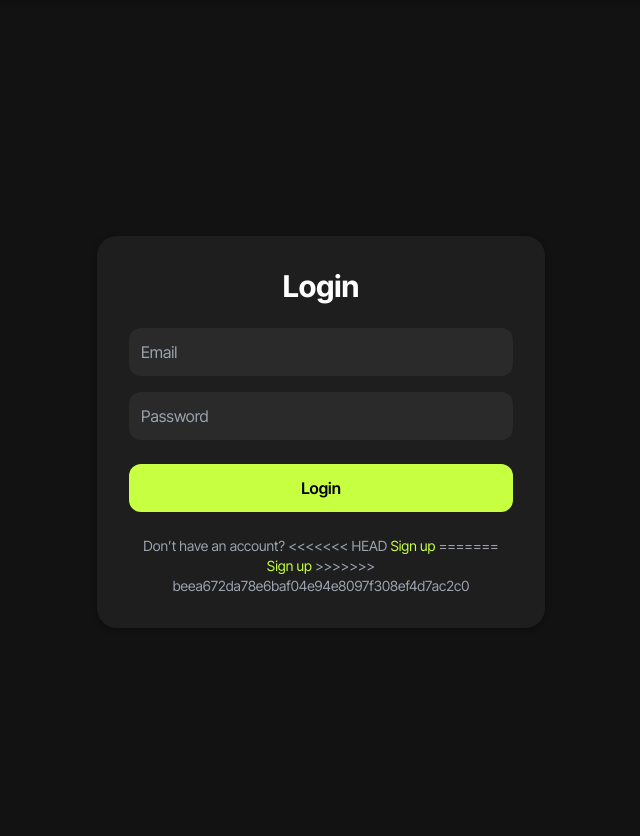
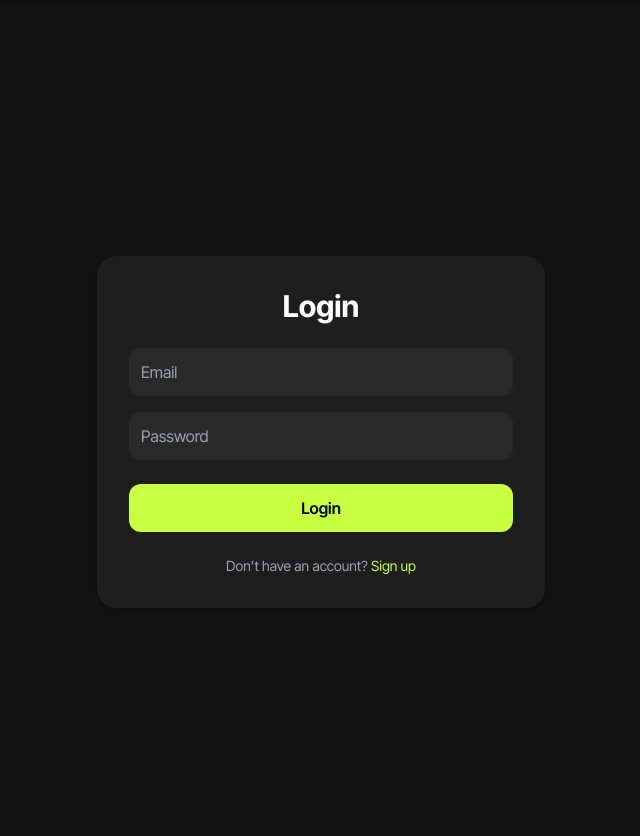
Before and after one commit to duvvururakesh/calorie-tracker-project, a Flask app: page /login in a window 1280 px wide. Shown: the part 60-896 px from the top of the page, without its empty margins (319-959 px from the left). Run offline with Flask 3, Linux system fonts and the light colour scheme; some libraries are stand-ins or nearby versions.

Commit message:
Clean login template

```diff
--- a/calorie_tracker/templates/login.html
+++ b/calorie_tracker/templates/login.html
@@ -76,11 +76,7 @@
     </form>
     <p class="mt-6 text-center text-sm text-gray-400">
       Don’t have an account?
-<<<<<<< HEAD
       <a href="{{ url_for('auth.signup') }}" class="font-medium link-accent">Sign up</a>
-=======
-      <a href="{{ url_for('signup') }}" class="font-medium link-accent">Sign up</a>
->>>>>>> beea672da78e6baf04e94e8097f308ef4d7ac2c0
     </p>
   </div>
 </div>
```
